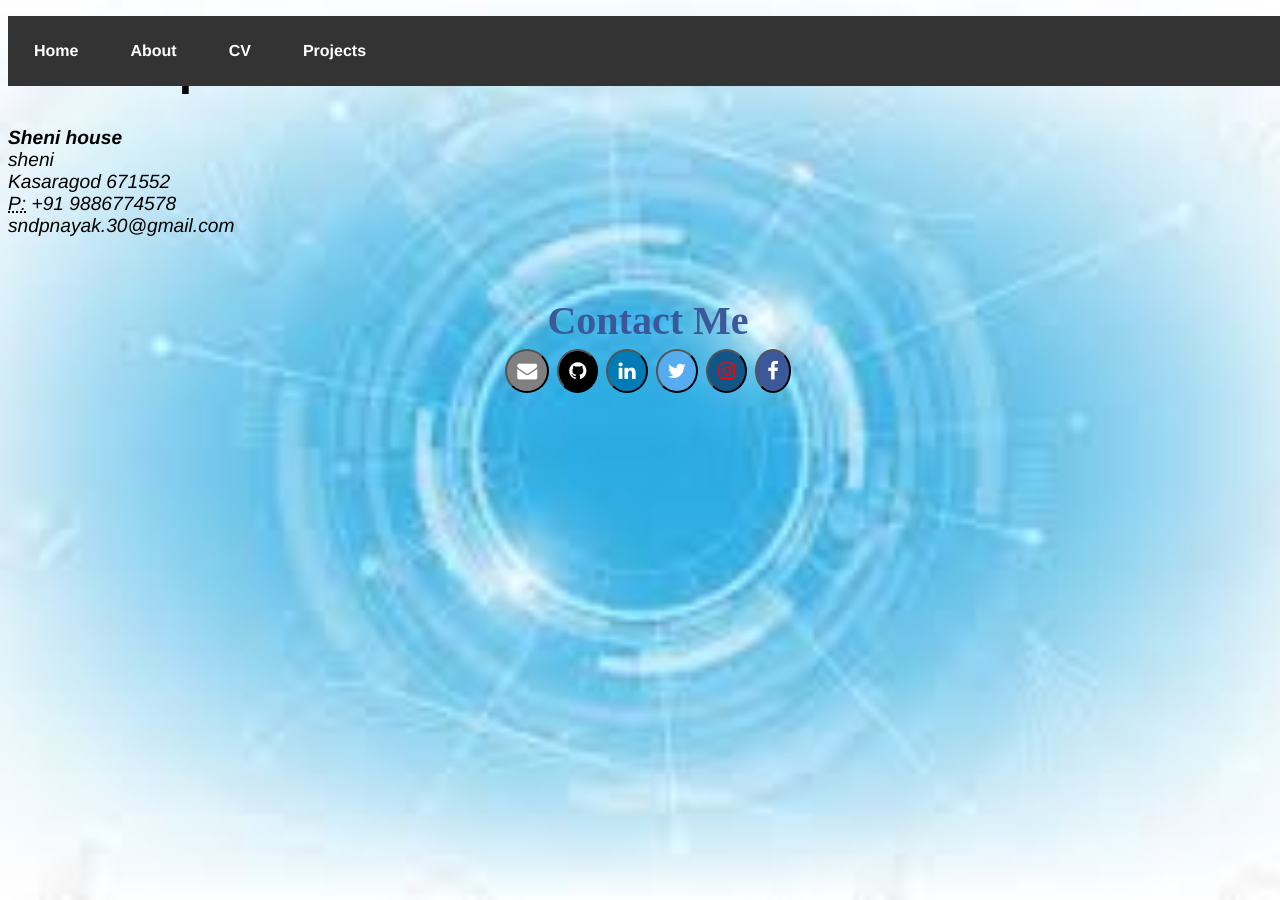
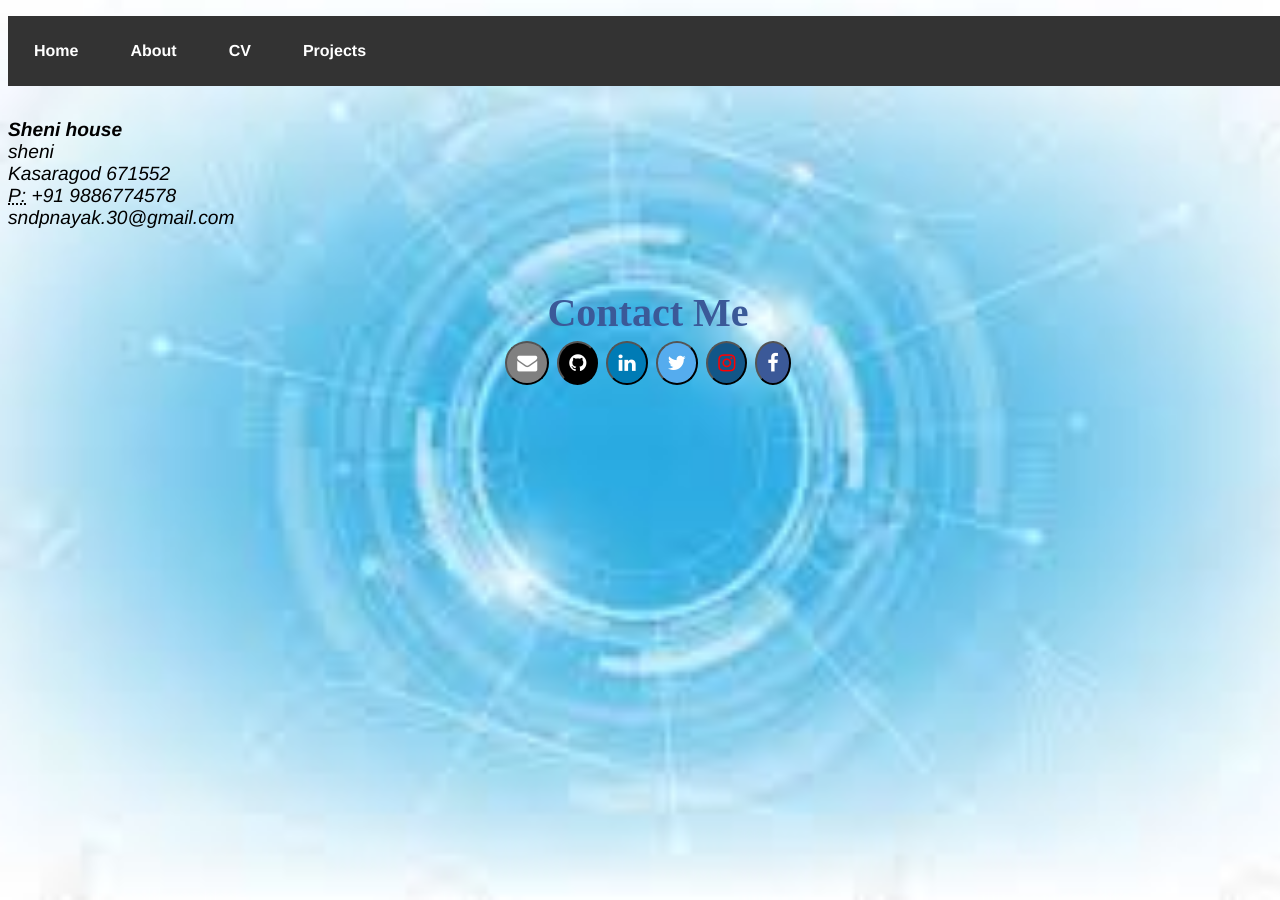
Before and after one commit to sandeepnayaks/sandeepnayaks.github.io, a Jekyll site: the page built from cv/index.html, in a window 1280 px wide. Built offline with Jekyll 4.4.1, drawn with Linux system fonts in a browser that asks for light colours.

Commit message:
Update main.css

```diff
--- a/css/main.css
+++ b/css/main.css
@@ -1,4 +1,4 @@
-body { margin-top: 60px auto;top:0; width: 100%;
+body { margin-top: 60px 50px;;top:0; width: 100%;
 margin-bottom:20px;}
 html {
   background: url(../../bg1.jpg) no-repeat center center fixed;
@@ -109,7 +109,7 @@
 ul.posts li { list-style: none; }
 
 /* CV */
-.cv { margin: 40px 0px 60px; }
+.cv { margin: 0px 0px 60px; }
 .cv h1 { font-size: 3em; }
 .cv h2 { font-size: 2em; }
 .cv address, .cv .download { font-family: 'Helvetica', 'Arial', 'Sans-Serif'; }
```
